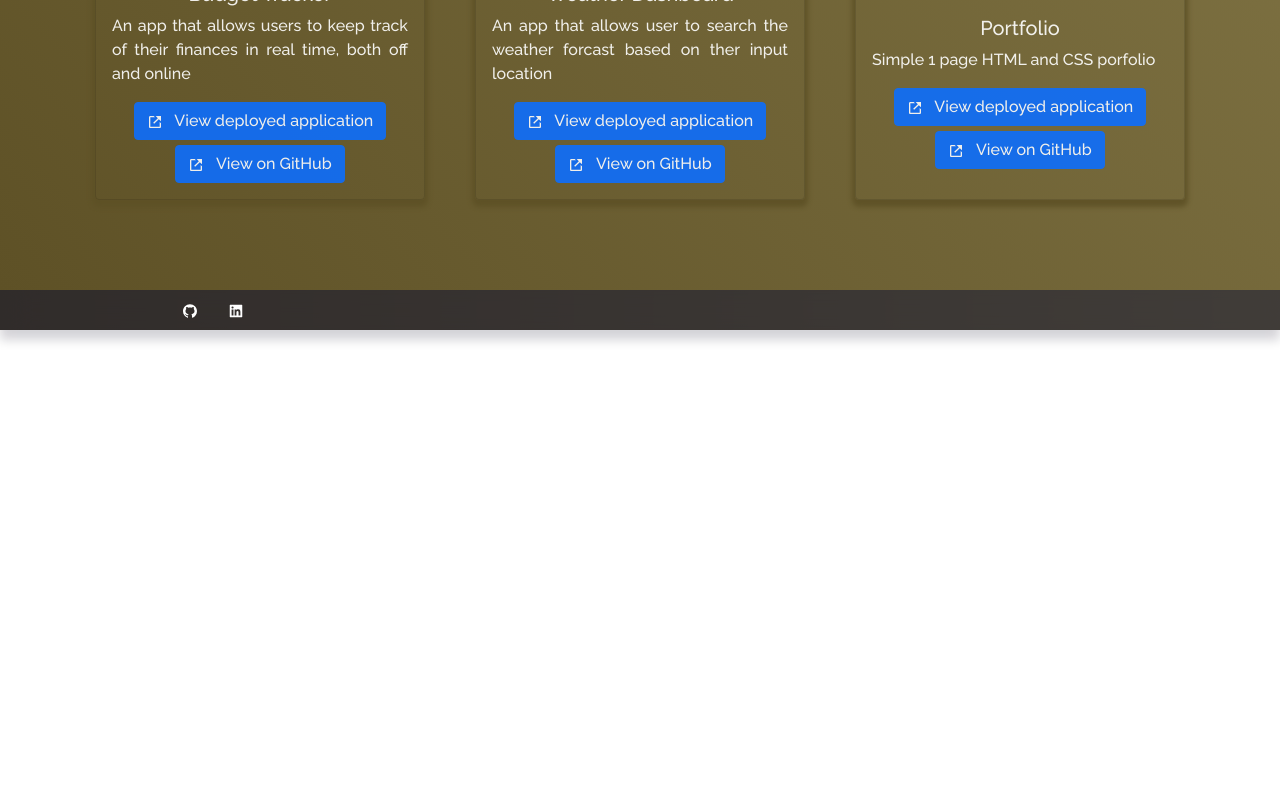
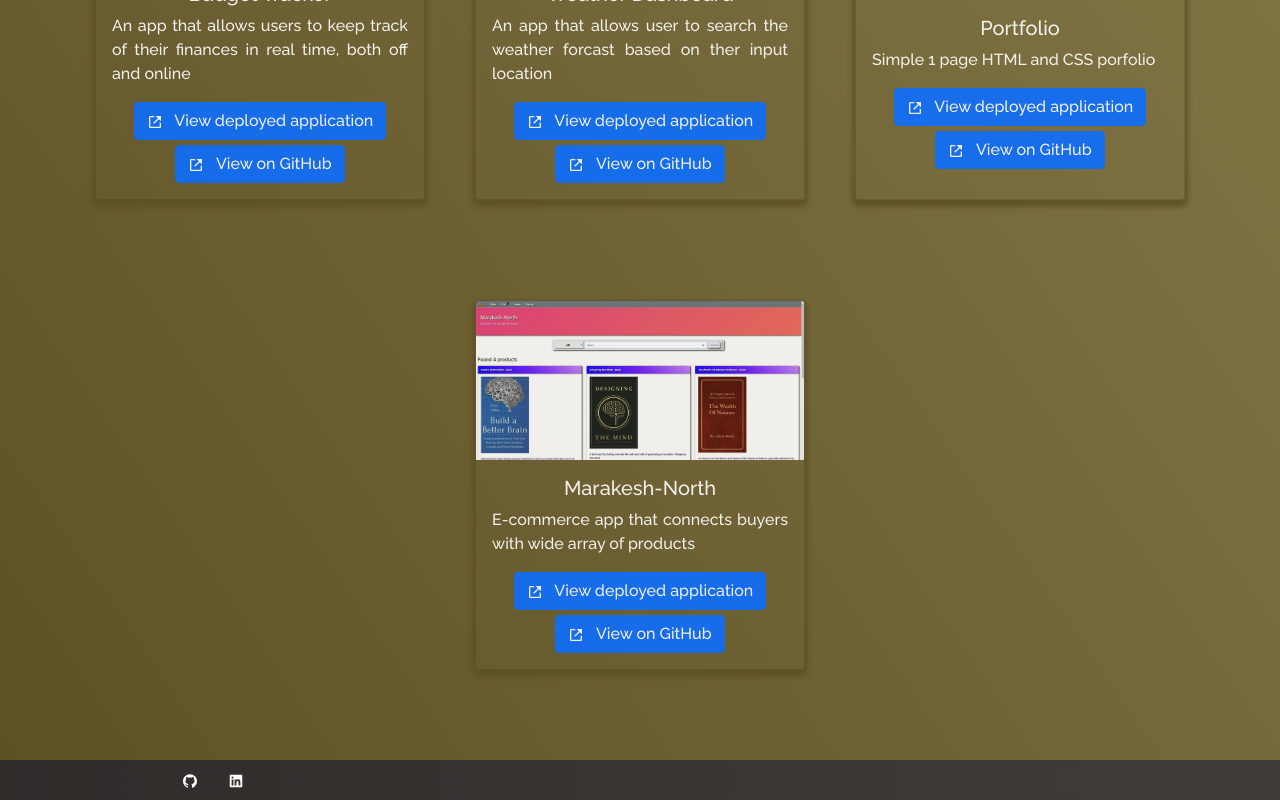
Before and after one commit to thumbolinat/portfolio-tamara, a React (Create React App) app: page /project in a window 1280 px wide. Shown: the part 1095-1895 px from the top of the page. Before the commit the page ends 1425 px from the top, so only its background shows below. Built offline with nearby package versions, Linux system fonts and the light colour scheme.

Commit message:
updated projects

```diff
--- a/src/components/Projects/index.js
+++ b/src/components/Projects/index.js
@@ -8,6 +8,7 @@ import Demo from "../../Assets/Projects/Demo.gif";
 import screenshot2 from "../../Assets/Projects/screenshot2.jpg";
 import weatherdashboard from "../../Assets/Projects/weatherdashboard.jpg";
 import Picture1 from "../../Assets/Projects/Picture1.jpg";
+import Marakesh from "../../Assets/Projects/Marakesh.png";
 
 function Projects() {
   return (
@@ -83,6 +84,19 @@ function Projects() {
               link2="https://github.com/thumbolinat/portfolio"
             />
           </Col>
+
+          <Col md={4} className="project-card">
+            <ProjectCard
+              imgPath={Marakesh}
+              title="Marakesh-North"
+              description="E-commerce app that connects buyers with wide array of products"
+
+              link2="https://github.com/thumbolinat/portfolio-tamara"
+
+
+
+            />
+          </Col>
         </Row>
       </Container>
     </Container>
```
Also changed, not shown: src/Assets/Projects/Marakesh.png (added).
